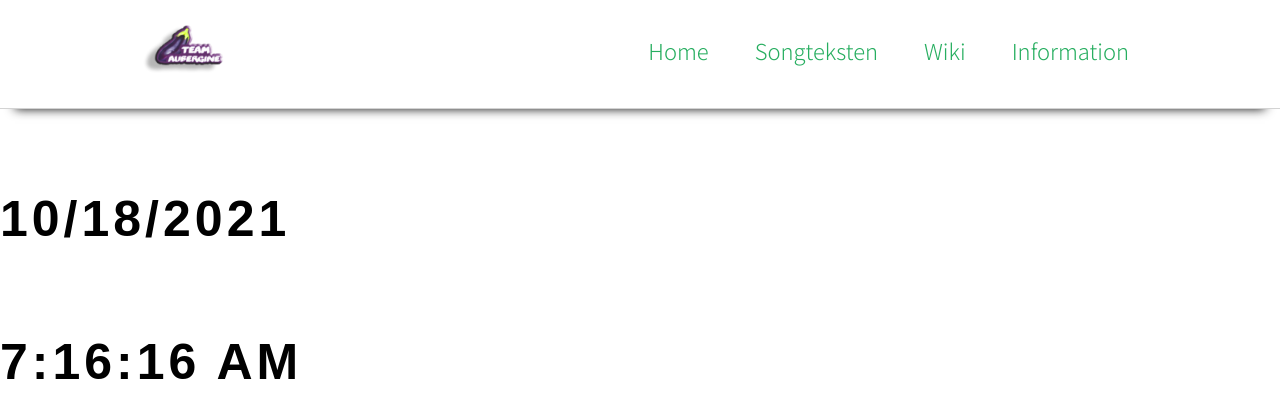
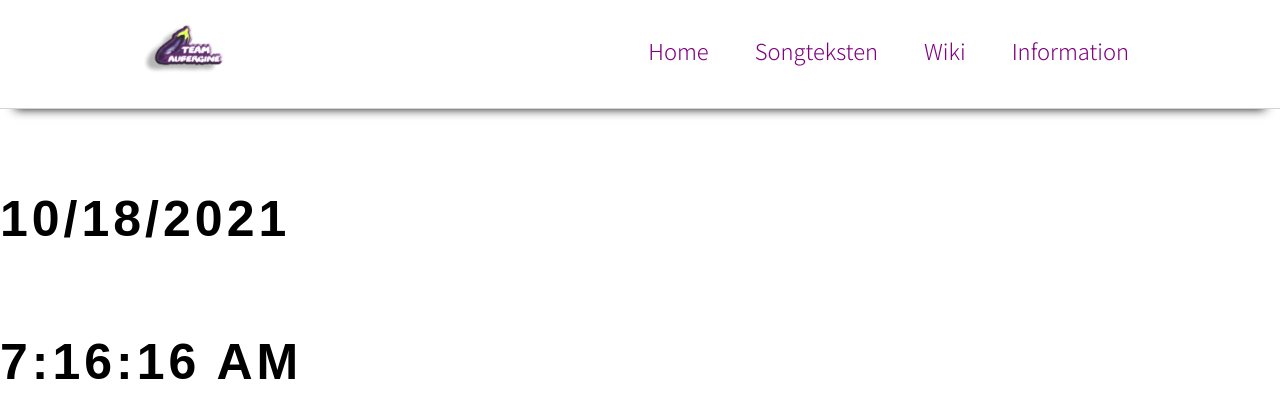
Before and after one commit to ThomasvanGastel2/C2-Codecamp, a PHP site: page /C2-Codecamp/index.php in a window 1280 px wide. Shown: the top 420 px of the page. Run offline with PHP 8.4, Linux system fonts and the light colour scheme.

Commit message:
header styling

```diff
--- a/css/style.css
+++ b/css/style.css
@@ -42,7 +42,7 @@ nav{
     padding: 3px;
     margin-right: 20px;
     margin-left: 20px;
-    color: #27AE60;
+    color: purple;
     font: 'Noto Sans JP', sans-serif;
     font-weight: 100;
 }
@@ -81,7 +81,7 @@ header{
 .dropbtn {
     font-family: 'Noto Sans JP', sans-serif ;
     background-color: white;
-    color:#27AE60;;
+    color:purple;;
     padding: 3px;
     font-size: 22px;
     margin-right:20px ;
```
